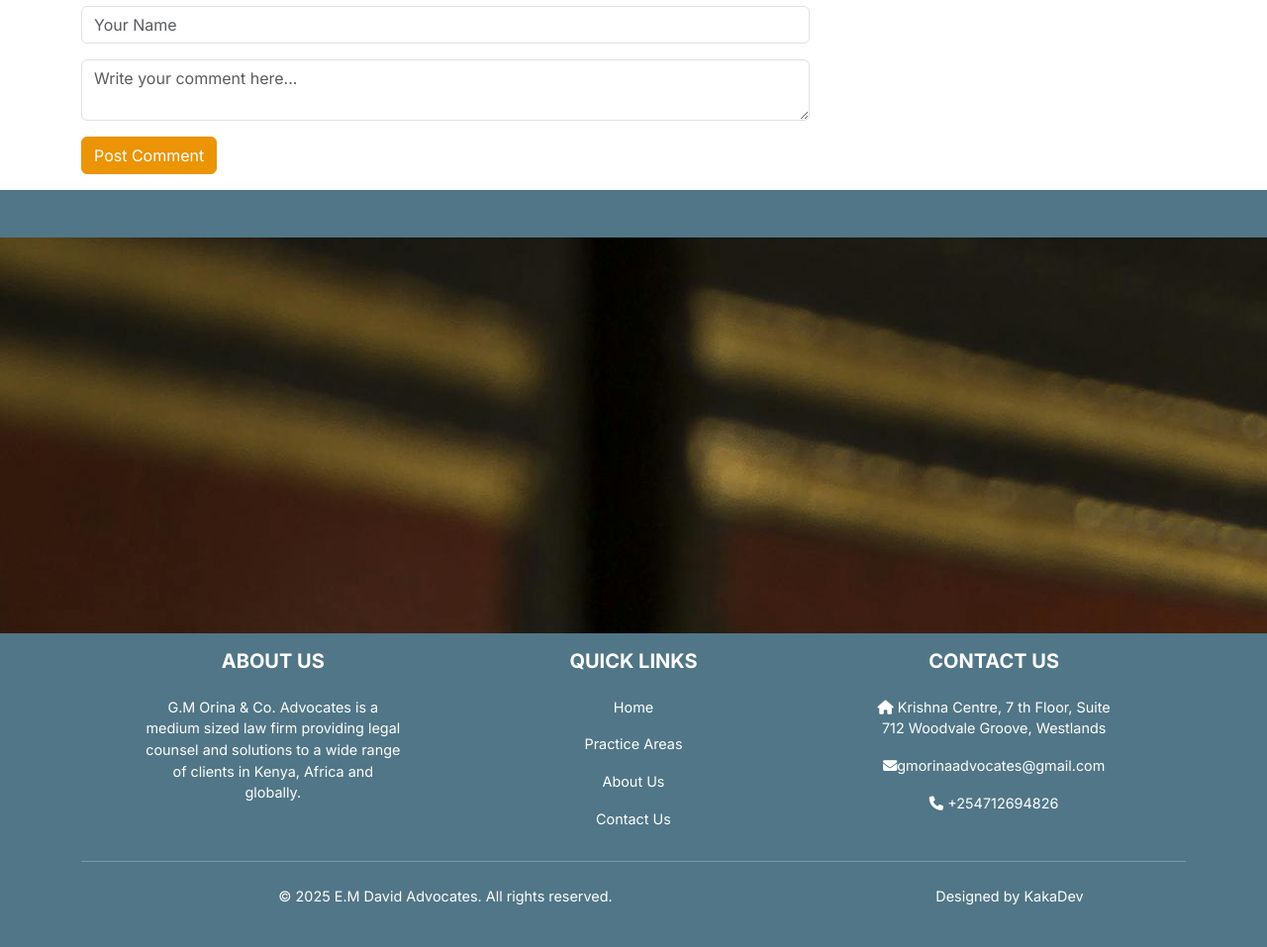
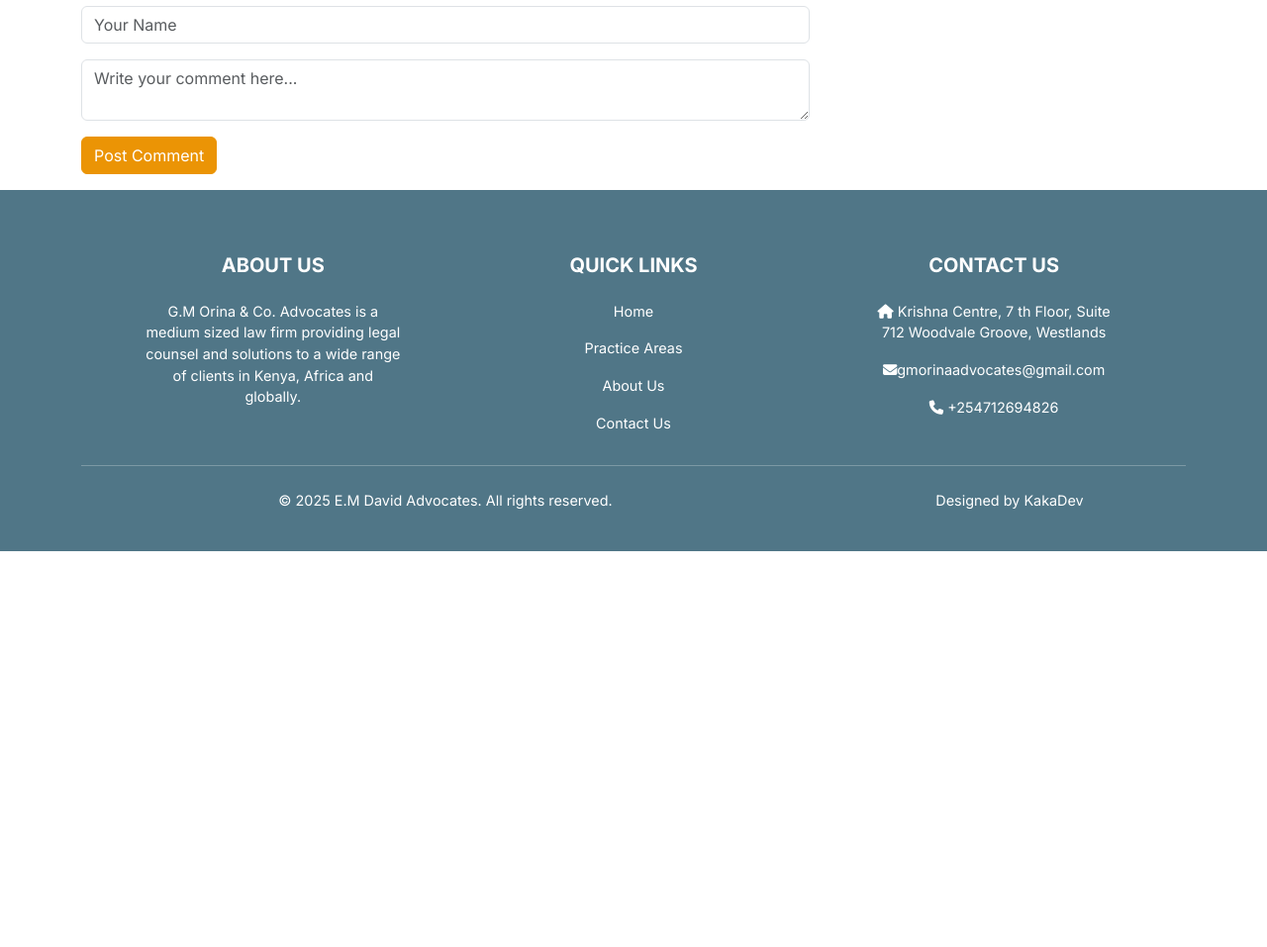
Before and after one commit to KakaDev254/Law-firm-website, a Django app: page /blog/ in a window 1280 px wide. Shown: the part 1347-2304 px from the top of the page at 99% size. After the commit the page ends 1904 px from the top, so only its background shows below. Run offline with Django 5.2, Linux system fonts and the light colour scheme; data comes from the database, SQL or seed files in the repository; some libraries are stand-ins or nearby versions; some web fonts are replaced.

Commit message:
edited footer

```diff
--- a/templates/footer.html
+++ b/templates/footer.html
@@ -1,17 +1,14 @@
 {% load static %}
 <footer class="footer text-white pt-5 pb-4">
-  <div style="background-image: url('{% static "images/library.jpg" %}'); height: 400px;" class="overlay"></div>
   <div class="container text-center text-md-left position-relative">
     <div class="row">
       <!-- About Us Column -->
       <div class="col-md-3 col-lg-3 col-xl-3 mx-auto mt-3">
         <h5 class="text-uppercase mb-4 font-weight-bold">About Us</h5>
         <p>
-          G.M Orina & Co. Advocates is a medium sized
-          law firm providing legal counsel and solutions
-          to a wide range of clients in Kenya, Africa and
+          G.M Orina & Co. Advocates is a medium sized law firm providing legal
+          counsel and solutions to a wide range of clients in Kenya, Africa and
           globally.
-
         </p>
       </div>
 
@@ -33,12 +30,18 @@
           >
         </p>
         <p>
-          <a href="{% url 'about_us' %}" class="text-white" style="text-decoration: none"
+          <a
+            href="{% url 'about_us' %}"
+            class="text-white"
+            style="text-decoration: none"
             >About Us</a
           >
         </p>
         <p>
-          <a href="{% url 'home' %}#contact" class="text-white" style="text-decoration: none"
+          <a
+            href="{% url 'home' %}#contact"
+            class="text-white"
+            style="text-decoration: none"
             >Contact Us</a
           >
         </p>
@@ -47,17 +50,13 @@
       <!-- Contact Us Column -->
       <div class="col-md-4 col-lg-3 col-xl-3 mx-auto mt-3">
         <h5 class="text-uppercase mb-4 font-weight-bold">Contact Us</h5>
-        <p><i class="fas fa-home mr-3"></i> Krishna Centre, 7
-          th Floor, Suite 712
-          Woodvale Groove, Westlands</p>
-        <p><i class="fas fa-envelope mr-3"></i>gmorinaadvocates@gmail.com
+        <p>
+          <i class="fas fa-home mr-3"></i> Krishna Centre, 7 th Floor, Suite 712
+          Woodvale Groove, Westlands
         </p>
-        <p><i class="fas fa-phone mr-3"></i>  +254712694826</p>
-
+        <p><i class="fas fa-envelope mr-3"></i>gmorinaadvocates@gmail.com</p>
+        <p><i class="fas fa-phone mr-3"></i> +254712694826</p>
       </div>
-
-
-
     </div>
 
     <hr class="mb-4" />
```
